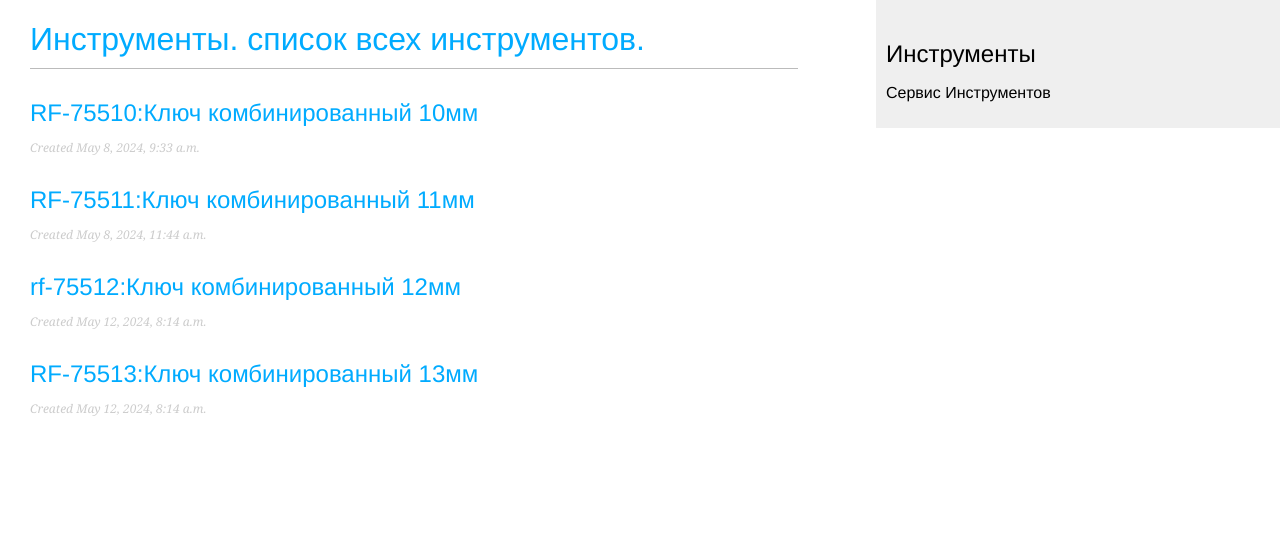
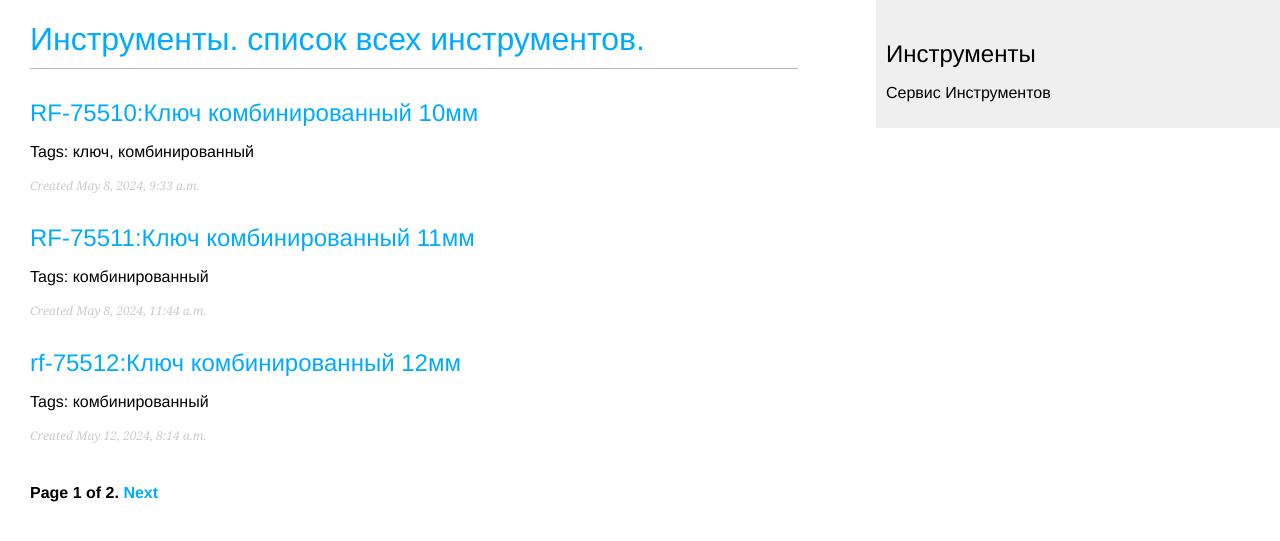
Before and after one commit to poetrydeveloper/pet_store_060524, a Django app: page /store/ in a window 1280 px wide. Shown: the top 541 px of the page. Run offline with Django 4.2, Linux system fonts and the light colour scheme; data comes from the database, SQL or seed files in the repository; both versions use the stored data as it was after the commit.

Commit message:
добавлены теги.

```diff
--- a/mysite/mysite/settings.py
+++ b/mysite/mysite/settings.py
@@ -38,6 +38,7 @@ INSTALLED_APPS = [
     'django.contrib.messages',
     'django.contrib.staticfiles',
     'store.apps.StoreConfig',
+    'taggit',
 ]
 
 MIDDLEWARE = [
--- a/mysite/store/models.py
+++ b/mysite/store/models.py
@@ -1,7 +1,11 @@
 from django.db import models
+from django.urls import reverse
+from taggit.managers import TaggableManager
 
 
 class Tool(models.Model):
+    tags = TaggableManager()
+
     class Provider(models.TextChoices):
         TH_TOOLS = 'TH', 'th-tool.by'
         TT_TOOLS = 'TT', 'www.store.by'
@@ -25,3 +29,7 @@ class Tool(models.Model):
 
     def __str__(self):
         return self.name
+
+    def get_absolute_url(self):
+        return reverse('store:tool_detail',
+                       args=[self.id])
--- /dev/null
+++ b/mysite/store/templates/pagination.html
@@ -0,0 +1,13 @@
+<div class="pagination">
+    <span class="step-links">
+        {% if page.has_previous %}
+            <a href="?page={{ page.previous_page_number }}">Previous</a>
+        {% endif %}
+        <span class="current">
+            Page {{ page.number }} of {{ page.paginator.num_pages }}.
+        </span>
+        {% if page.has_next %}
+            <a href="?page={{ page.next_page_number }}">Next</a>
+        {% endif %}
+    </span>
+</div>
--- a/mysite/store/templates/store/tool/list.html
+++ b/mysite/store/templates/store/tool/list.html
@@ -6,13 +6,15 @@
     <h1>Инструменты. список всех инструментов.</h1>
         {% for tool in tools %}
             <h2>
-            <a href="{% url 'store:tool_detail' tool.id %}">
+            <a href="{{ tool.get_absolute_url }}">
                 {{ tool.code }}:{{ tool.name }}
             </a>
             </h2>
+            <p class="tags">Tags: {{ tool.tags.all|join:", " }}</p>
             <p class="date">
                 Created {{ tool.created }}
             </p>
             {{ tool.body|truncatewords:30|linebreaks }}
         {% endfor %}
+        {% include "pagination.html" with page=page_obj %}
 {% endblock %}
--- a/mysite/store/urls.py
+++ b/mysite/store/urls.py
@@ -5,6 +5,7 @@ app_name = 'store'
 
 urlpatterns = [
     # представления поста
-    path('', views.tool_list, name='tool_list'),
+    #path('', views.tool_list, name='tool_list'),
+    path('', views.ToolListView.as_view(), name='tool_list'),
     path('<int:id>/', views.tool_detail, name='tool_detail'),
 ]
--- a/mysite/store/views.py
+++ b/mysite/store/views.py
@@ -1,14 +1,18 @@
+from django.core.paginator import Paginator, EmptyPage, PageNotAnInteger
 from django.shortcuts import render, get_object_or_404
+from django.views.generic import ListView
+
 from .models import Tool
 
 
-def tool_list(request):
-    tools = Tool.objects.all()
-    print("Длинна")
-    print(len(tools))
-    return render(request,
-                  'store/tool/list.html',
-                  {'tools': tools})
+class ToolListView(ListView):
+    """
+    Альтернативное представление списка постов
+    """
+    queryset = Tool.objects.all()
+    context_object_name = 'tools'
+    paginate_by = 3
+    template_name = 'store/tool/list.html'
 
 
 def tool_detail(request, id):
```
Also changed, not shown: mysite/store/templates/store/tool/detail.html (+8 -0 lines), mysite/db.sqlite3.
